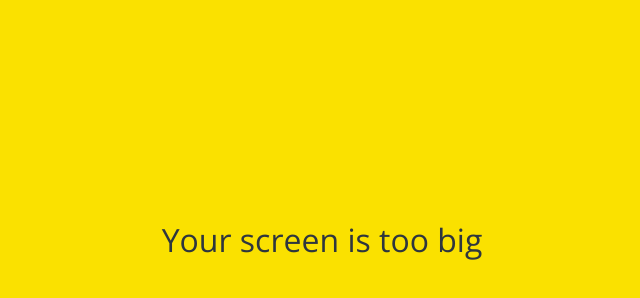
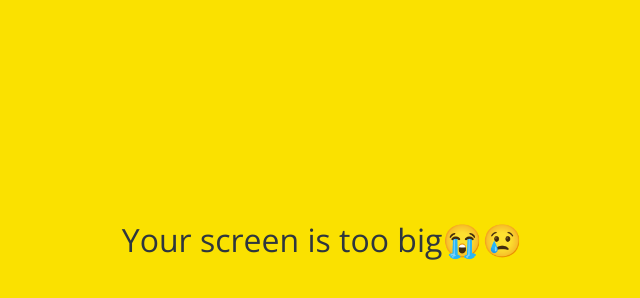
Before and after one commit to AppleBookPro/kokoa-clone-2021, a plain HTML site: page friends.html in a window 1280 px wide. Shown: the part 160-458 px from the top of the page, without its empty margins (318-958 px from the left). Drawn offline with nearby package versions, Linux system fonts and the light colour scheme.

Commit message:
😢😭

```diff
--- a/friends.html
+++ b/friends.html
@@ -97,7 +97,7 @@
     </div>
 
     <div id="no-mobile">
-        <span>Your screen is too big</span>
+        <span>Your screen is too big😭😢</span>
     </div>
 
     <script src="https://kit.fontawesome.com/6478f529f2.js"
```
